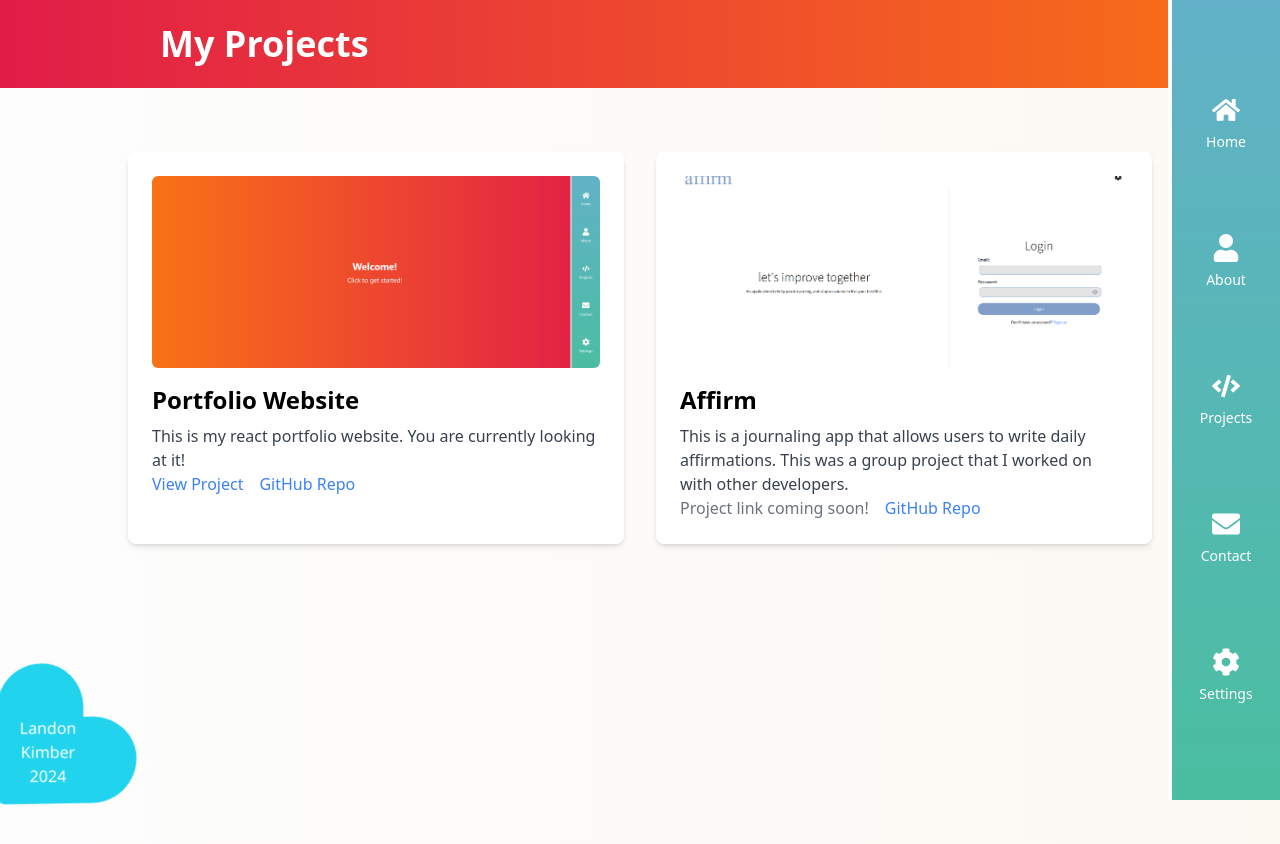
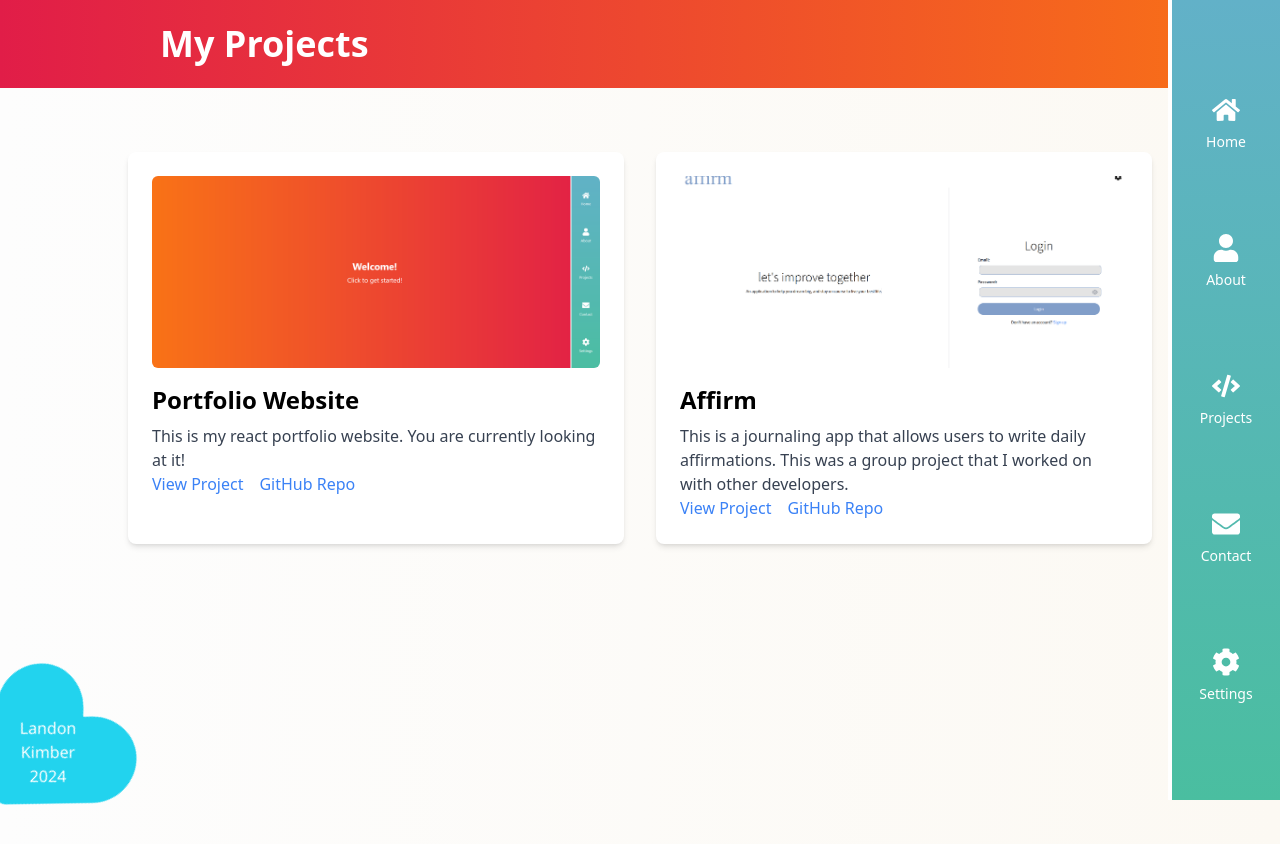
Before and after one commit to landonkimber/react-portfolio, a React (Vite) app in the folder client/: page /projects in a window 1280 px wide. Shown: the top 844 px of the page. Built offline with nearby package versions, Linux system fonts and the light colour scheme.

Commit message:
added link for affirm project

```diff
--- a/client/src/pages/Projects.jsx
+++ b/client/src/pages/Projects.jsx
@@ -20,7 +20,7 @@ const Projects = () => {
       description:
         "This is a journaling app that allows users to write daily affirmations. This was a group project that I worked on with other developers.",
       image: affirmImage,
-      link: "",
+      link: "https://affirm.onrender.com/welcome-back",
       githubRepo:
         "https://github.com/hyrumsdolan/Untitled-Affirmation-Journal/",
     },
```
Also changed, not shown: 1 other file (tests, documents, lock files or other folders).
